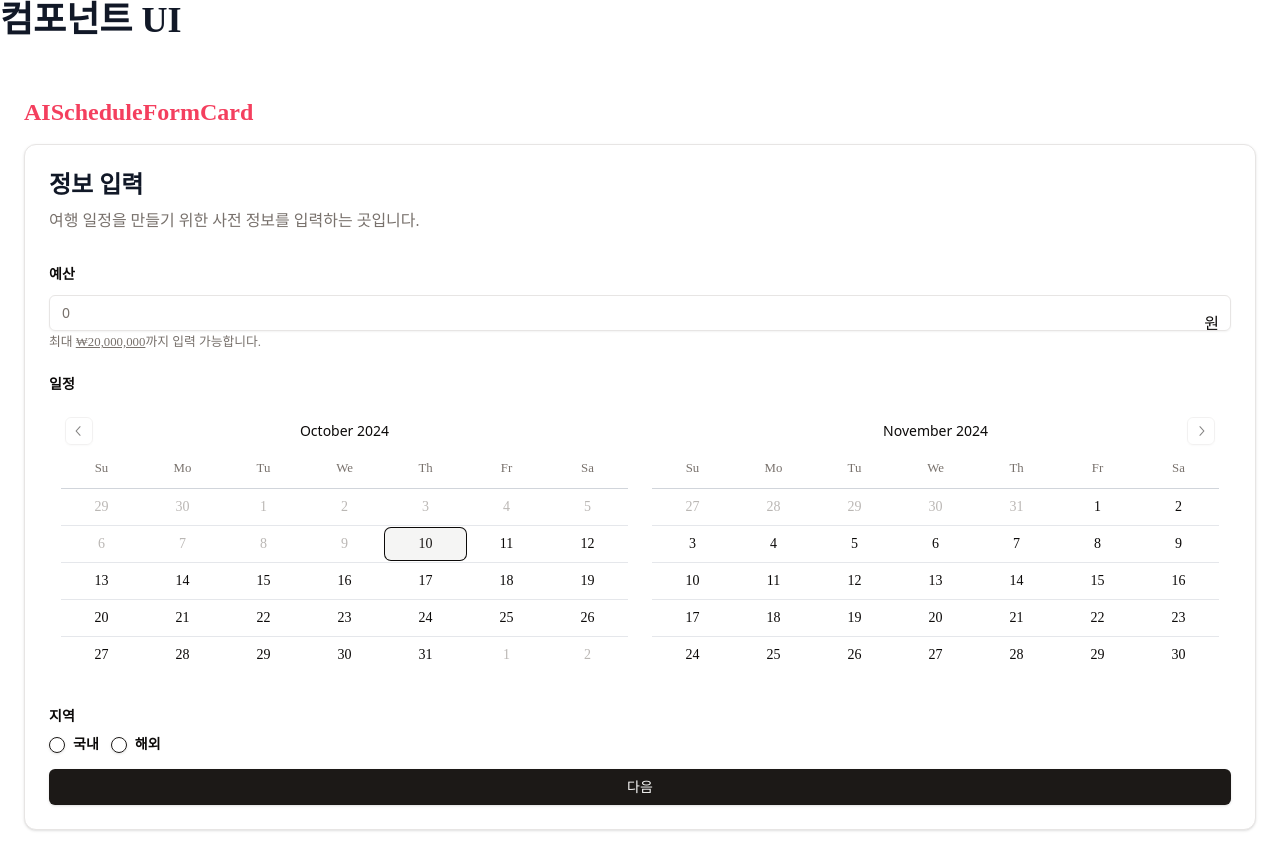
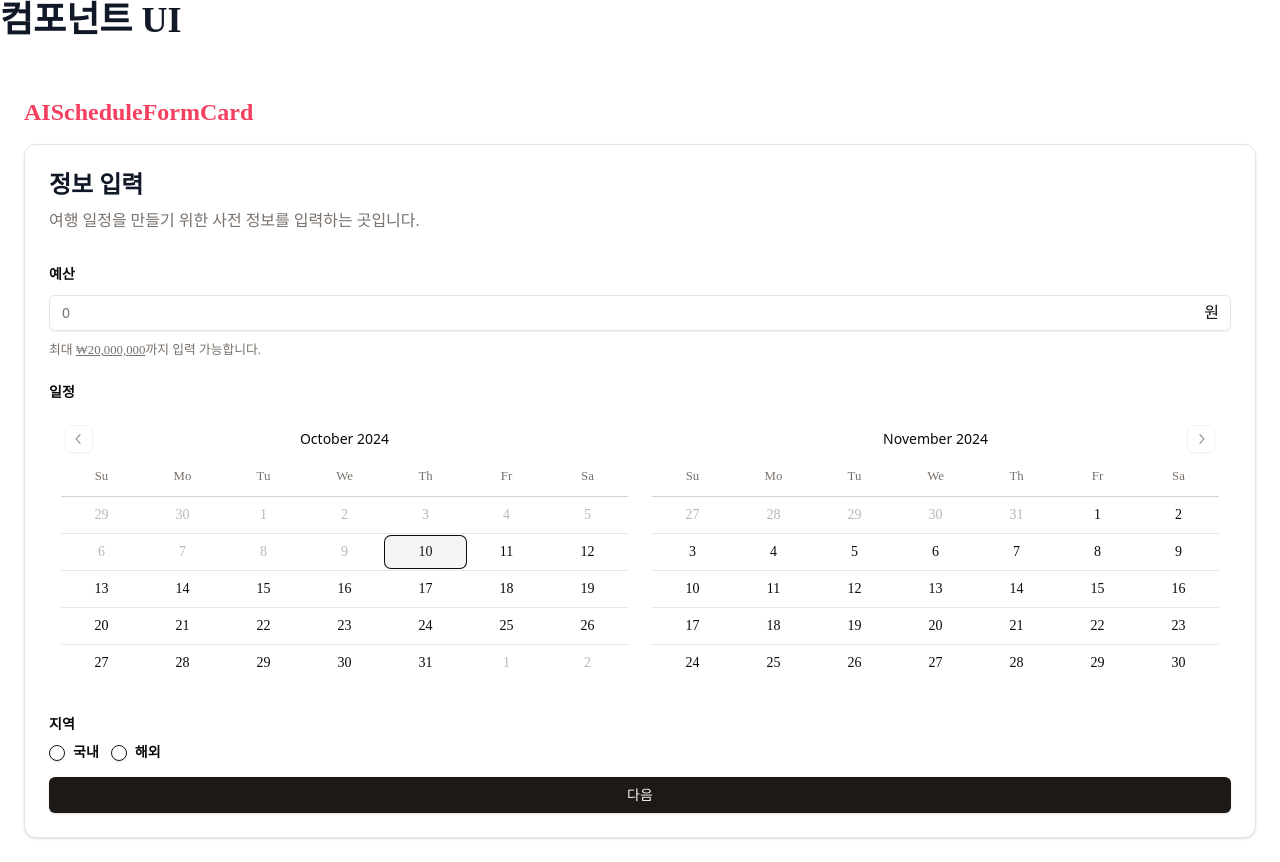
Before and after one commit to HowAboutThere/HowAboutThere-FE, a React (Vite) app in the folder howaboutthere-fe/: page /ui-components in a window 1280 px wide. Built offline with nearby package versions, Linux system fonts and the light colour scheme; a web font is replaced by a local one.

Commit message:
Fix: AIScheduleFormCard 예산 FormDescription 위치 수정

```diff
--- a/howaboutthere-fe/src/components/Card/AIScheduleFormCard.tsx
+++ b/howaboutthere-fe/src/components/Card/AIScheduleFormCard.tsx
@@ -46,10 +46,10 @@ export default function AIScheduleFormCard() {
                     />
                   </FormControl>
                   <span className="absolute right-3 top-1/2 -translate-y-1/2">원</span>
-                  <FormDescription>
-                    최대 <span className="underline">{wonCurrency.format(MAX_BUDGET)}</span>까지 입력 가능합니다.
-                  </FormDescription>
                 </div>
+                <FormDescription>
+                  최대 <span className="underline">{wonCurrency.format(MAX_BUDGET)}</span>까지 입력 가능합니다.
+                </FormDescription>
                 <FormMessage />
               </FormItem>
             )}
```
